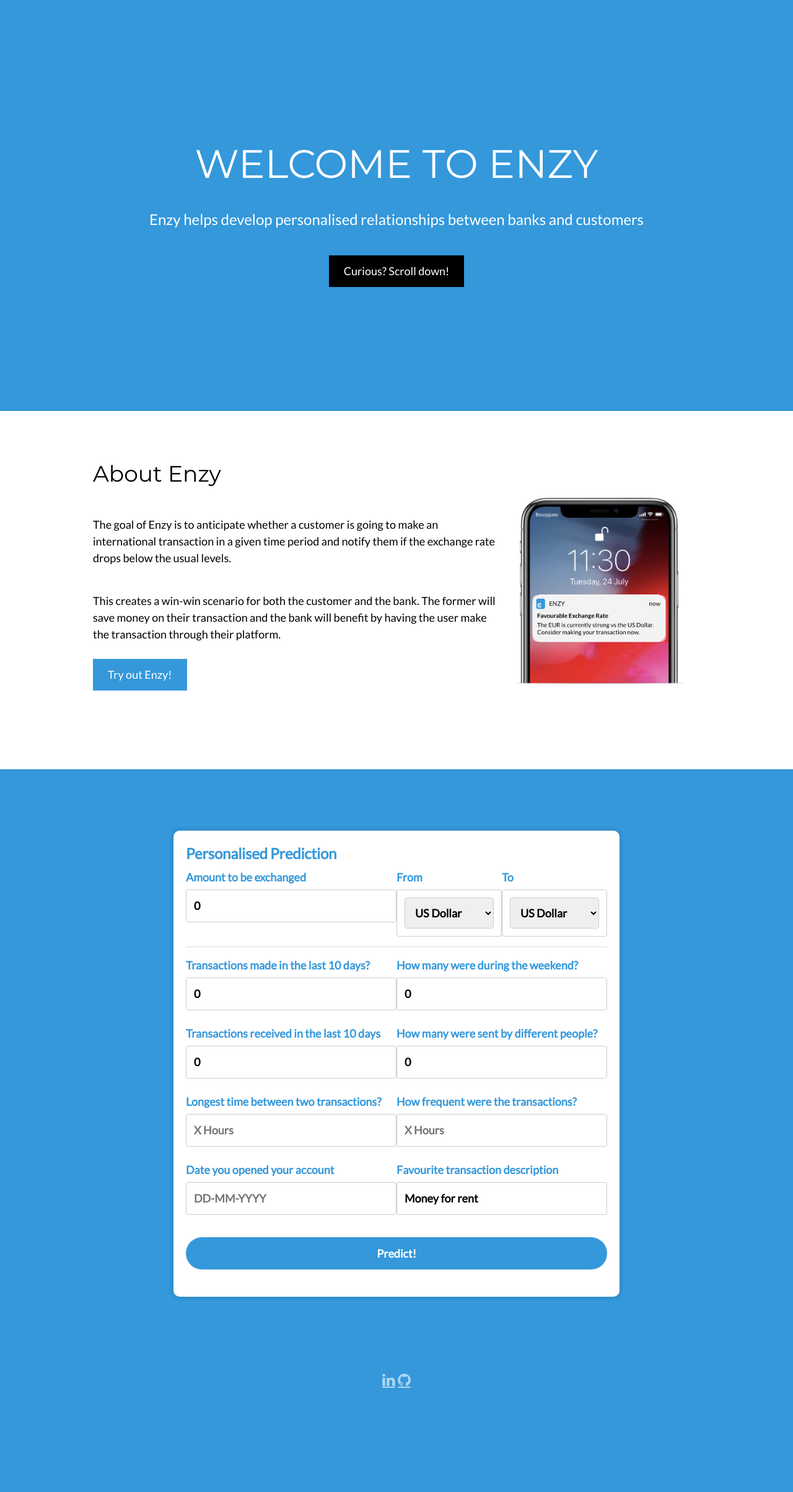
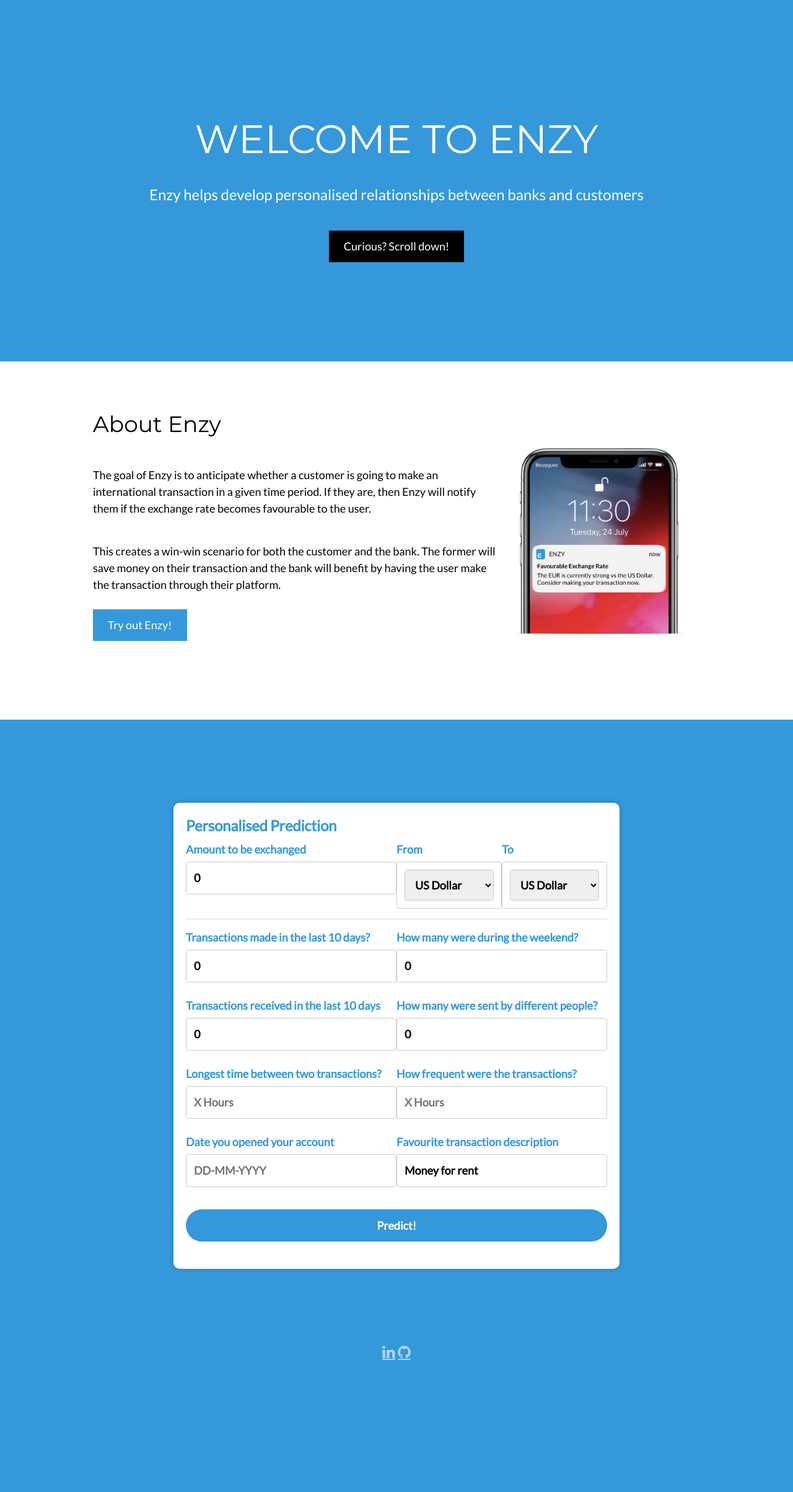
Before and after one commit to fromdatavistodatascience/capstone-lfs, a Flask app: page / in a window 1280 px wide. Shown: the whole page at 62% size. After the commit the page ends 2194 px from the top, so only its background shows below. Run offline with Flask 2, Linux system fonts and the light colour scheme; parts of the project's set-up code (start-up, migrations or seed data) failed here and were passed over.

Commit message:
Adjusting for 100% screen. Prior I was working on 90%

```diff
--- a/templates/index.html
+++ b/templates/index.html
@@ -52,7 +52,7 @@ input[type=submit]:hover {
 
 .tf-container {
   width: 750px;
-  padding: 35px 15px;
+  padding: 70px 15px;
   max-width: 100%;
   box-sizing: border-box;
   margin: 0px auto;
@@ -194,7 +194,7 @@ input[type=submit]:hover {
 <body>
 
 <!-- Header -->
-<header class="w3-container w3-center" style="padding:200px 16px; color: #ffffff; background-color: #3498db">
+<header class="w3-container w3-center" style="padding:160px 16px; color: #ffffff; background-color: #3498db">
   <h1 class="w3-margin w3-jumbo">WELCOME TO ENZY</h1>
   <p class="w3-xlarge">Enzy helps develop personalised relationships between banks and customers</p>
   <a href="#about" class="w3-button w3-black w3-padding-large w3-large w3-margin-top">Curious? Scroll down!</a>
@@ -207,7 +207,7 @@ input[type=submit]:hover {
   <div class="w3-content">
     <div class="w3-twothird">
       <h1>About Enzy</h1>
-      <h5 class="w3-padding-32">The goal of Enzy is to anticipate whether a customer is going to make an international transaction in a given time period and notify them if the exchange rate drops below the usual levels.</h5>
+      <h5 class="w3-padding-32">The goal of Enzy is to anticipate whether a customer is going to make an international transaction in a given time period. If they are, then Enzy will notify them if the exchange rate becomes favourable to the user.</h5>
       <h5 class="w3-padding-32">This creates a win-win scenario for both the customer and the bank. The former will save money on their transaction and the bank will benefit by having the user make the transaction through their platform.</h5>
       <a href="#questions" class="w3-button w3-padding-large w3-large w3-margin-top" style="color: #ffffff; background-color: #3498db">Try out Enzy!</a>
     </div>
@@ -243,7 +243,6 @@ input[type=submit]:hover {
                 <option value="GBP">British Pound</option>
                 <option value="INR">Indian Rupee</option>
                 <option value="AUD">Australian Dollar</option>
-                <option value="CND">Canadian Dollar</option>
                 <option value="SGD">Singapore Dollar</option>
                 <option value="CHF">Swiss Franc</option>
                 <option value="MYR">Malaysian Ringgit</option>
@@ -261,7 +260,6 @@ input[type=submit]:hover {
                 <option value="GBP">British Pound</option>
                 <option value="INR">Indian Rupee</option>
                 <option value="AUD">Australian Dollar</option>
-                <option value="CND">Canadian Dollar</option>
                 <option value="SGD">Singapore Dollar</option>
                 <option value="CHF">Swiss Franc</option>
                 <option value="MYR">Malaysian Ringgit</option>
```
